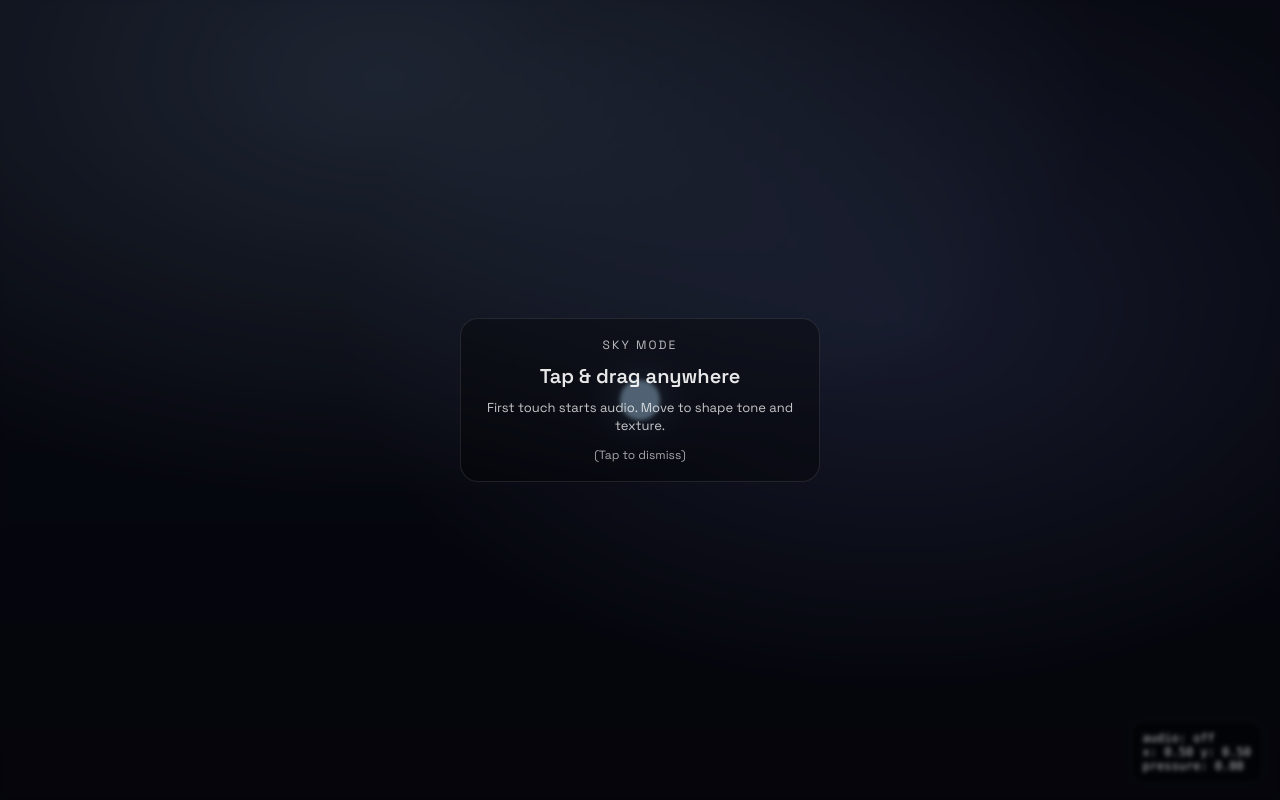
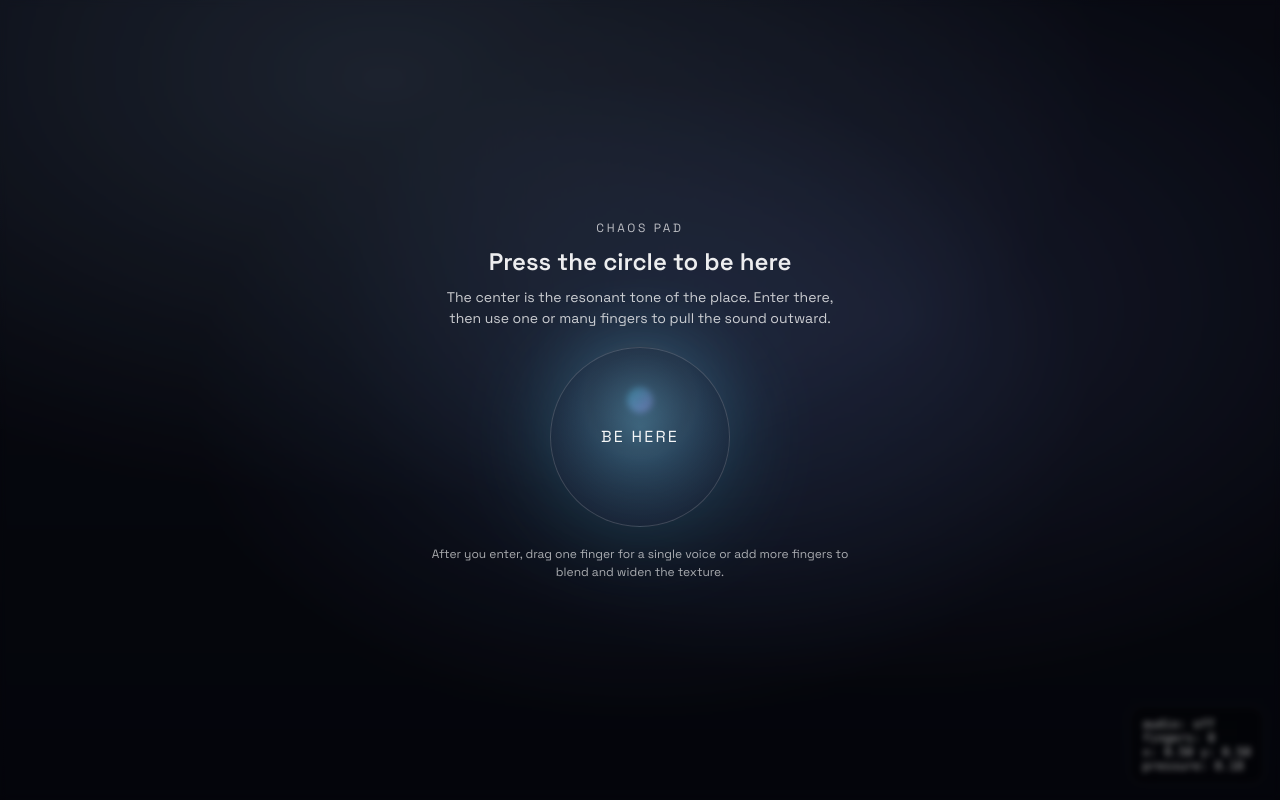
Before and after one commit to samuelgeorgejohnson/techno__peace, a React (Vite) app in the folder apps/web/: page / in a window 1280 px wide. Built offline with nearby package versions, Linux system fonts and the light colour scheme.

Commit message:
Add chaos pad entry flow and multitouch audio

```diff
--- a/apps/web/src/components/SkyInstrument.tsx
+++ b/apps/web/src/components/SkyInstrument.tsx
@@ -6,15 +6,55 @@ function clamp01(x: number) {
 }
 
 type Pt = { x: number; y: number; pressure: number };
+type PointerPt = Pt & { id: number };
+
+const CENTER_POINT: Pt = { x: 0.5, y: 0.5, pressure: 0.18 };
+
+function averagePoints(points: PointerPt[]): Pt {
+  if (points.length === 0) {
+    return { ...CENTER_POINT, pressure: 0 };
+  }
+
+  const totals = points.reduce(
+    (acc, point) => ({
+      x: acc.x + point.x,
+      y: acc.y + point.y,
+      pressure: acc.pressure + point.pressure,
+    }),
+    { x: 0, y: 0, pressure: 0 },
+  );
+
+  return {
+    x: totals.x / points.length,
+    y: totals.y / points.length,
+    pressure: clamp01(Math.max(totals.pressure / points.length, 0.14)),
+  };
+}
+
+function calculateSpread(points: PointerPt[]) {
+  if (points.length < 2) return 0;
+
+  const centroid = averagePoints(points);
+  const distance = points.reduce((sum, point) => {
+    const dx = point.x - centroid.x;
+    const dy = point.y - centroid.y;
+    return sum + Math.sqrt(dx * dx + dy * dy);
+  }, 0);
+
+  return clamp01((distance / points.length) * 2.4);
+}
 
 export default function SkyInstrument() {
   const elRef = useRef<HTMLDivElement | null>(null);
+  const activePointersRef = useRef(new Map<number, PointerPt>());
   const { start, update, isRunning } = useAudioEngine();
 
-  const [pt, setPt] = useState<Pt>({ x: 0.5, y: 0.5, pressure: 0 });
-  const [hasInteracted, setHasInteracted] = useState(false);
+  const [pt, setPt] = useState<Pt>(CENTER_POINT);
+  const [touches, setTouches] = useState<PointerPt[]>([]);
+  const [hasEntered, setHasEntered] = useState(false);
 
-  const overlayVisible = useMemo(() => !hasInteracted, [hasInteracted]);
+  const entryVisible = useMemo(() => !hasEntered, [hasEntered]);
+  const activeTouchCount = touches.length;
 
   function getXY(e: React.PointerEvent) {
     const el = elRef.current;
@@ -25,32 +65,58 @@ export default function SkyInstrument() {
     return { x, y };
   }
 
+  function syncPointers() {
+    const points = Array.from(activePointersRef.current.values());
+    setTouches(points);
+
+    if (points.length === 0) {
+      const restingPoint = { ...CENTER_POINT, pressure: 0 };
+      setPt(restingPoint);
+      update({ ...restingPoint, spread: 0, touchCount: 0 });
+      return;
+    }
+
+    const nextPoint = averagePoints(points);
+    const spread = calculateSpread(points);
+    setPt(nextPoint);
+    update({ ...nextPoint, spread, touchCount: points.length });
+  }
+
+  async function enterHere() {
+    setHasEntered(true);
+    setPt(CENTER_POINT);
+    setTouches([]);
+    await start();
+    update({ ...CENTER_POINT, spread: 0, touchCount: 0 });
+  }
+
   async function onPointerDown(e: React.PointerEvent) {
+    if (!hasEntered) {
+      setHasEntered(true);
+    }
+
     (e.currentTarget as HTMLElement).setPointerCapture?.(e.pointerId);
 
     const { x, y } = getXY(e);
-    const pressure = clamp01((e.pressure || 0.5) * 1.0);
-
-    setHasInteracted(true);
-    setPt({ x, y, pressure });
+    const pressure = clamp01(e.pressure || 0.5);
+    activePointersRef.current.set(e.pointerId, { id: e.pointerId, x, y, pressure });
 
     await start();
-    update({ x, y, pressure });
+    syncPointers();
   }
 
   function onPointerMove(e: React.PointerEvent) {
-    if (e.buttons === 0) return;
+    if (!activePointersRef.current.has(e.pointerId)) return;
+
     const { x, y } = getXY(e);
-    const pressure = clamp01((e.pressure || 0.5) * 1.0);
-
-    setPt({ x, y, pressure });
-    update({ x, y, pressure });
+    const pressure = clamp01(e.pressure || 0.5);
+    activePointersRef.current.set(e.pointerId, { id: e.pointerId, x, y, pressure });
+    syncPointers();
   }
 
-  function onPointerUp(e: React.PointerEvent) {
-    const { x, y } = getXY(e);
-    setPt((p) => ({ ...p, x, y, pressure: 0 }));
-    update({ x, y, pressure: 0 });
+  function releasePointer(e: React.PointerEvent) {
+    activePointersRef.current.delete(e.pointerId);
+    syncPointers();
   }
 
   return (
@@ -58,8 +124,8 @@ export default function SkyInstrument() {
       ref={elRef}
       onPointerDown={onPointerDown}
       onPointerMove={onPointerMove}
-      onPointerUp={onPointerUp}
-      onPointerCancel={onPointerUp}
+      onPointerUp={releasePointer}
+      onPointerCancel={releasePointer}
       style={{
         position: "relative",
         width: "100vw",
@@ -69,24 +135,60 @@ export default function SkyInstrument() {
         userSelect: "none",
         WebkitUserSelect: "none",
         background:
-          "radial-gradient(1200px 700px at 30% 10%, rgba(170, 210, 255, 0.16), transparent 60%), radial-gradient(900px 600px at 70% 40%, rgba(140, 160, 255, 0.14), transparent 62%), linear-gradient(180deg, rgba(10,12,22,1) 0%, rgba(6,7,14,1) 100%)",
+          "radial-gradient(900px 640px at 50% 50%, rgba(120, 170, 255, 0.15), transparent 50%), radial-gradient(1200px 700px at 30% 10%, rgba(170, 210, 255, 0.16), transparent 60%), radial-gradient(900px 600px at 70% 40%, rgba(140, 160, 255, 0.14), transparent 62%), linear-gradient(180deg, rgba(10,12,22,1) 0%, rgba(6,7,14,1) 100%)",
       }}
     >
       <div
         style={{
           position: "absolute",
-          left: `calc(${pt.x * 100}% - 20px)`,
-          top: `calc(${pt.y * 100}% - 20px)`,
+          left: `calc(50% - 56px)`,
+          top: `calc(50% - 56px)`,
+          width: 112,
+          height: 112,
+          borderRadius: 999,
+          border: "1px solid rgba(255,255,255,0.14)",
+          background: "radial-gradient(circle, rgba(255,255,255,0.12), rgba(255,255,255,0.02))",
+          boxShadow: hasEntered ? "0 0 60px rgba(140,200,255,0.14)" : "0 0 80px rgba(140,200,255,0.26)",
+          opacity: hasEntered ? 0.55 : 0.95,
+          transition: "opacity 180ms ease, box-shadow 180ms ease",
+          pointerEvents: "none",
+        }}
+      />
+
+      {touches.map((touch) => (
+        <div
+          key={touch.id}
+          style={{
+            position: "absolute",
+            left: `calc(${touch.x * 100}% - 20px)`,
+            top: `calc(${touch.y * 100}% - 20px)`,
             width: 40,
             height: 40,
             borderRadius: 999,
             background: "rgba(180, 220, 255, 0.85)",
-          filter: "blur(0px)",
             boxShadow: "0 0 40px rgba(140,200,255,0.35)",
-          transform: `scale(${1 + pt.pressure * 0.8})`,
+            transform: `scale(${1 + touch.pressure * 0.8})`,
             transition: "transform 40ms linear",
             pointerEvents: "none",
-          opacity: 0.9,
+            opacity: 0.92,
+          }}
+        />
+      ))}
+
+      <div
+        style={{
+          position: "absolute",
+          left: `calc(${pt.x * 100}% - 10px)`,
+          top: `calc(${pt.y * 100}% - 10px)`,
+          width: 20,
+          height: 20,
+          borderRadius: 999,
+          background: "linear-gradient(135deg, rgba(77,225,255,0.95), rgba(192,132,252,0.9))",
+          boxShadow: "0 0 30px rgba(77,225,255,0.45)",
+          transform: `scale(${1 + pt.pressure * 1.6})`,
+          transition: activeTouchCount > 0 ? "transform 40ms linear" : "all 180ms ease",
+          pointerEvents: "none",
+          opacity: hasEntered ? 0.95 : 0.75,
         }}
       />
 
@@ -107,46 +209,71 @@ export default function SkyInstrument() {
         }}
       >
         <div>audio: {isRunning ? "on" : "off"}</div>
+        <div>fingers: {activeTouchCount}</div>
         <div>
           x: {pt.x.toFixed(2)} y: {pt.y.toFixed(2)}
         </div>
         <div>pressure: {pt.pressure.toFixed(2)}</div>
       </div>
 
-      {overlayVisible && (
+      {entryVisible && (
         <div
           style={{
             position: "absolute",
             inset: 0,
             display: "grid",
             placeItems: "center",
-            background: "rgba(0,0,0,0.15)",
-            backdropFilter: "blur(2px)",
-            pointerEvents: "none",
+            background: "rgba(0,0,0,0.2)",
+            backdropFilter: "blur(3px)",
           }}
         >
           <div
             style={{
               textAlign: "center",
-              padding: 18,
-              borderRadius: 18,
-              background: "rgba(0,0,0,0.35)",
-              border: "1px solid rgba(255,255,255,0.10)",
-              color: "rgba(255,255,255,0.9)",
-              width: "min(360px, 86vw)",
+              display: "grid",
+              gap: 18,
+              justifyItems: "center",
+              width: "min(420px, 88vw)",
+              color: "rgba(255,255,255,0.92)",
             }}
           >
-            <div style={{ letterSpacing: "0.18em", fontSize: 12, opacity: 0.8 }}>
-              SKY MODE
+            <div>
+              <div style={{ letterSpacing: "0.22em", fontSize: 12, opacity: 0.76 }}>
+                CHAOS PAD
               </div>
-            <div style={{ fontSize: 20, marginTop: 10, fontWeight: 600 }}>
-              Tap & drag anywhere
+              <div style={{ fontSize: 24, marginTop: 10, fontWeight: 600 }}>
+                Press the circle to be here
               </div>
-            <div style={{ marginTop: 10, fontSize: 13, opacity: 0.85, lineHeight: 1.4 }}>
-              First touch starts audio. Move to shape tone and texture.
+              <div style={{ marginTop: 10, fontSize: 14, opacity: 0.84, lineHeight: 1.5 }}>
+                The center is the resonant tone of the place. Enter there, then use one or many
+                fingers to pull the sound outward.
               </div>
-            <div style={{ marginTop: 12, fontSize: 12, opacity: 0.7 }}>
-              (Tap to dismiss)
+            </div>
+
+            <button
+              type="button"
+              onClick={enterHere}
+              style={{
+                width: 180,
+                height: 180,
+                borderRadius: "50%",
+                border: "1px solid rgba(255,255,255,0.16)",
+                background:
+                  "radial-gradient(circle at 50% 45%, rgba(110, 215, 255, 0.3), rgba(18, 22, 40, 0.88))",
+                color: "rgba(255,255,255,0.95)",
+                boxShadow: "0 0 90px rgba(77, 225, 255, 0.22)",
+                textTransform: "uppercase",
+                letterSpacing: "0.14em",
+                cursor: "pointer",
+                font: "inherit",
+              }}
+            >
+              Be here
+            </button>
+
+            <div style={{ fontSize: 12, opacity: 0.7, lineHeight: 1.5 }}>
+              After you enter, drag one finger for a single voice or add more fingers to blend and
+              widen the texture.
             </div>
           </div>
         </div>
```
Also changed, not shown: apps/web/src/hooks/useAudioEngine.ts (+29 -18 lines). Lines whose indentation alone changed are shown as unchanged.
